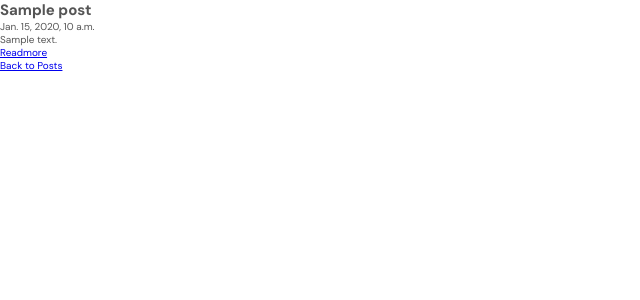
After one commit to gbollybambam/django-practice-projects, a Django app: template django-blog/blog/templates/blog/post_detail.html in a window 1280 px wide. The commit adds this page. Shown: the top 300 px of the page, without its empty margins (0-640 px from the left). Run offline with Django 5.2, Linux system fonts and the light colour scheme; the template is opened without the code that fills it: most values are stand-ins (such as "Sample title", 1, 10 or a date in 2020).

Commit message:
creating detail view for each model generated post

```diff
--- a/django-blog/blog/templates/blog/blog.html
+++ b/django-blog/blog/templates/blog/blog.html
@@ -11,7 +11,9 @@
 
 {% for post in page_obj %}
     {% if post.title %}
-    <h3>{{ post.title }}</h3>
+    <h3>
+        <a href="{% url 'post_detail' post.id %}">{{ post.title }}</a>
+    </h3>
     <p>{{ post.description|default:post.content }}</p>
         {% if post.url %}
             <a href="{{ post.url }}" target="_blank">Read More</a>
--- /dev/null
+++ b/django-blog/blog/templates/blog/post_detail.html
@@ -0,0 +1,14 @@
+{% extends 'base_generic.html' %}
+
+{% block content %}
+    <h2>{{post.title}}</h2>
+    <p>{{ post.published_at }}</p>
+    <p>{{ post.content }}</p>
+
+    {% if post.url %}
+        <p><a href="{{ post.url }}" target="_blank">Readmore</a></p>
+    {% endif %}
+
+    <a href="{% url 'blog' %}">Back to Posts</a>
+
+{% endblock %}
--- a/django-blog/blog/urls.py
+++ b/django-blog/blog/urls.py
@@ -3,5 +3,5 @@ from .views import Blog, BlogDetailView
 
 urlpatterns = [
     path('blog/', Blog, name='blog'),
-    path('blog/<int:pk>', BlogDetailView, name='blog-detail-view')
+    path('post/<int:pk>', BlogDetailView, name='post_detail'),
 ]
```
Also changed, not shown: django-blog/blog/views.py (+6 -1 lines).
